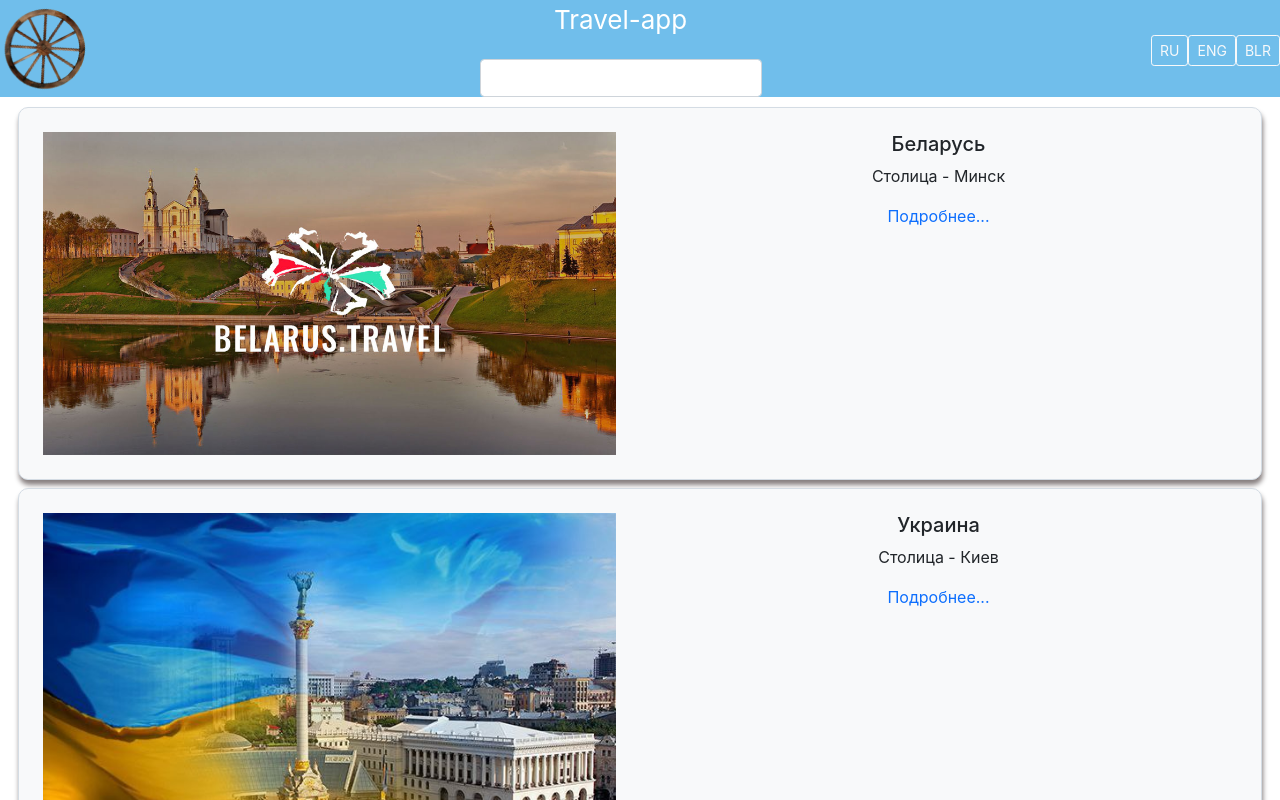
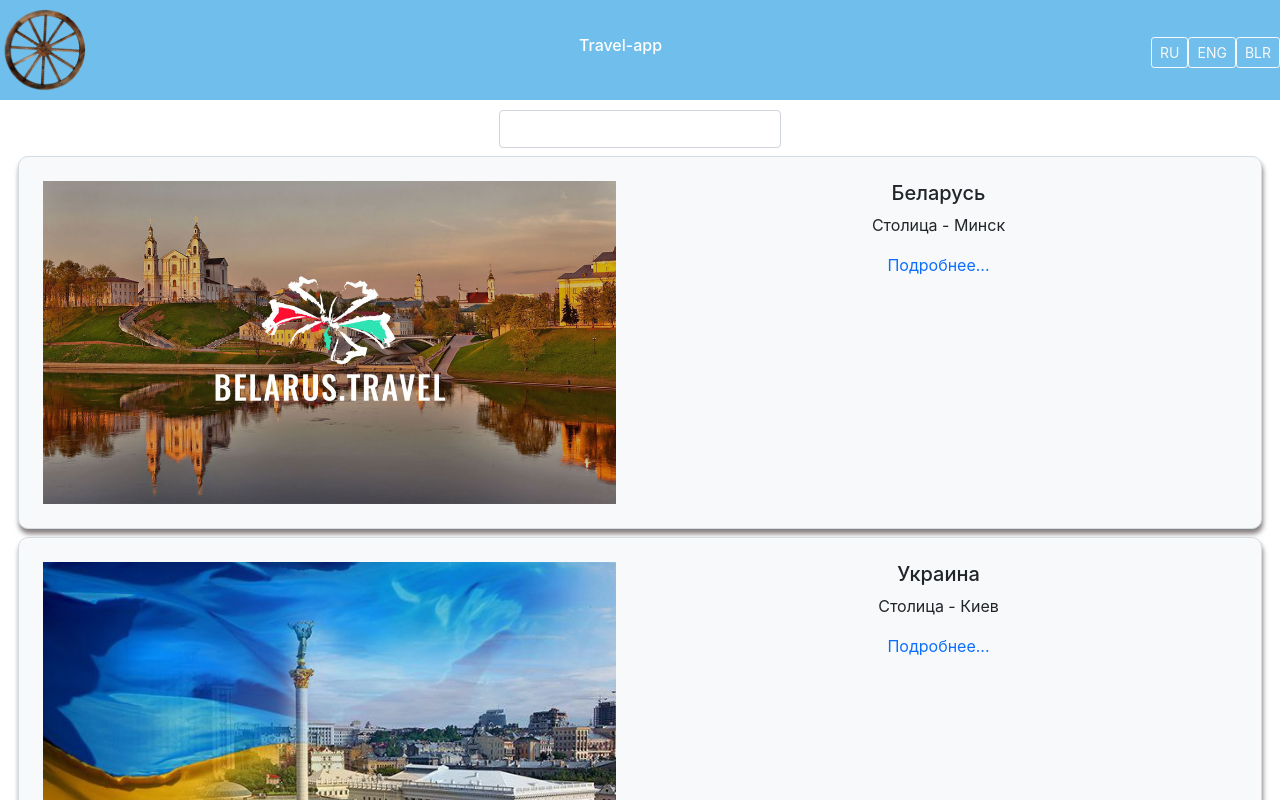
Before and after one commit to zaruba2004/travel-app, a React (Create React App) app: page / in a window 1280 px wide. Shown: the top 800 px of the page. Built offline with nearby package versions, Linux system fonts and the light colour scheme.

Commit message:
finale commit

```diff
--- a/package.json
+++ b/package.json
@@ -14,6 +14,7 @@
     "react-player": "^2.9.0",
     "react-router-dom": "^5.2.0",
     "react-scripts": "4.0.3",
+    "react-slick": "^0.28.1",
     "react-yandex-maps": "^4.6.0",
     "web-vitals": "^1.1.0"
   },
--- a/src/App.css
+++ b/src/App.css
@@ -21,6 +21,7 @@
   justify-content: space-between;
   font-size: calc(10px + 2vmin);
   color: white;
+  height: 100px;
 }
 
 .App-footer {
--- a/src/App.js
+++ b/src/App.js
@@ -2,24 +2,16 @@ import React, {useState} from 'react';
 import { Route, BrowserRouter as Router, Switch, Link } from 'react-router-dom';
 import logo from './logo.png';
 import './App.css';
-import HomePage from './pages/home-page';
+import './pages/home-page.css';
 import DescriptionPage from './pages/descriptionPage';
 import dataRu from './dataRu';
 import dataEng from './dataEng';
 import dataByn from './dataByn';
+// import HomePage from './pages/home-page';
 
 function App() {
   const [data, setData] = useState(dataRu);
   const [language, setLanguage] = useState(dataRu);
-  const [state, setState] = useState({
-    isVisiblInput: true
-  })
-
-
-    function closeInput(id){
-      setState({isVisiblInput: false});
-    }
-
 
     function ruText(){
       setLanguage(dataRu);
@@ -41,17 +33,13 @@ function App() {
       setData(language.filter(item => item.nameCountry.toLowerCase().includes(value)));
      };
 
-
   return (
       <Router>
         <div className="App">
           <header className="App-header">
           <Link to={`/`}><img src={logo} className="App-logo" alt="logo" /></Link>
             <div>
-            <p>Travel-app</p>
-            {state.isVisiblInput && (<label>
-              <input className="form-control me-2" placeholder='' tipe='text' onChange={removeCountry} />
-            </label>)}
+              <h6>Travel-app</h6>
             </div>
             <div>
               <button className='btn btn-outline-light btn-sm' onClick={()=>ruText()}>RU</button>
@@ -64,7 +52,30 @@ function App() {
               <DescriptionPage country={data}/>
             </Route>
             <Route path='/'>
-            <HomePage country={data}/>
+            {/* <HomePage country={data}/>  */}
+            <div className='main-feald'>
+            <label className="inputCoutryes">
+                <input className="form-control me-2" placeholder='' tipe='text' onChange={removeCountry} />
+            </label>
+                <ul>
+                    {data.map(land=>{
+                        return <li key={land.id}>
+                                    <div className="row g-0 bg-light position-relative country-item">
+                                    <div className="col-md-6 mb-md-0 p-md-4">
+                                        <img src={land.image} className="w-100" alt="..." />
+                                    </div>
+                                    <div className="col-md-6 p-4 ps-md-0">
+                                        <h5 className="mt-0">{land.nameCountry}</h5>
+                                        <p>{land.city}</p>
+                                        <Link className="stretched-link" to={`/country/${land.id}`}>
+                                            Подробнее...
+                                        </Link>
+                                    </div>
+                                    </div>
+                                </li>
+                    })}
+                </ul>
+            </div>
             </Route>
           </Switch>
           <footer>
--- a/src/components/exchange.js
+++ b/src/components/exchange.js
@@ -38,9 +38,7 @@ export default class Exchange extends React.Component {
             return <p>Loading...</p>
         } else {
             return  <div>
-                        <p>Курс $ - {(items[code]).toFixed(2)}</p>
-                        <p>Курс &euro; - {(items[code]/items['EUR']).toFixed(2)}</p>
-                        <p>Курс BYN - {(items[code]/items['BYN']).toFixed(2)}</p>
+                        <h5>$ - {(items[code]).toFixed(2)}, &euro; - {(items[code]/items['EUR']).toFixed(2)}, BYN - {(items[code]/items['BYN']).toFixed(2)}</h5>
                     </div>
             }
     }
--- a/src/pages/descriptionPage.css
+++ b/src/pages/descriptionPage.css
@@ -1,6 +1,9 @@
-.place-feald {
-
+.widghetFeald {
+    border: 2px solid rgb(154, 161, 158);
+    box-shadow: 5px 5px 5px;
+    border-radius: 5px;
+    margin: 10px;
+    padding-top: 10px;
+    background-color: rgb(69, 182, 226);
+    color: rgb(227, 245, 242);
 }
-
-ul {
-}
--- a/src/pages/descriptionPage.js
+++ b/src/pages/descriptionPage.js
@@ -4,7 +4,7 @@ import { useParams, Link } from 'react-router-dom';
 import ReactPlayer from 'react-player';
 import { YMaps, Map, Placemark, FullscreenControl } from "react-yandex-maps";
 import Weather from '../components/weather';
-// import Exchange from '../components/exchange';
+import Exchange from '../components/exchange';
 
 export default function DescriptionPagee (props){
     const {id} = useParams();
@@ -17,7 +17,7 @@ export default function DescriptionPagee (props){
             <p>{country.city}</p>
             <p>{country.title}</p>
             <div className='widghetFeald'>
-                {/* <Exchange codeCoutry={country.code}/> */}
+                <Exchange codeCoutry={country.code}/>
                 <Weather metricData={country.placeMark} weatheCity={country.city} times={country.time} />
             </div>
             <ReactPlayer width='auto' url={country.video} controls={true} />
--- a/src/pages/home-page.js
+++ b/src/pages/home-page.js
@@ -5,7 +5,6 @@ import {Link} from 'react-router-dom';
 export default function HomePage (props){
     return (
         <div className='main-feald'>
-            {/* <button onclick={()=>props.closeInput()}>Clouse</button> */}
             <ul>
                 {props.country.map(land=>{
                     return <li key={land.id}>
```
Also changed, not shown: src/pages/home-page.css (line endings or trailing spaces), 1 other file (tests, documents, lock files or other folders). Lines whose indentation alone changed are shown as unchanged.
